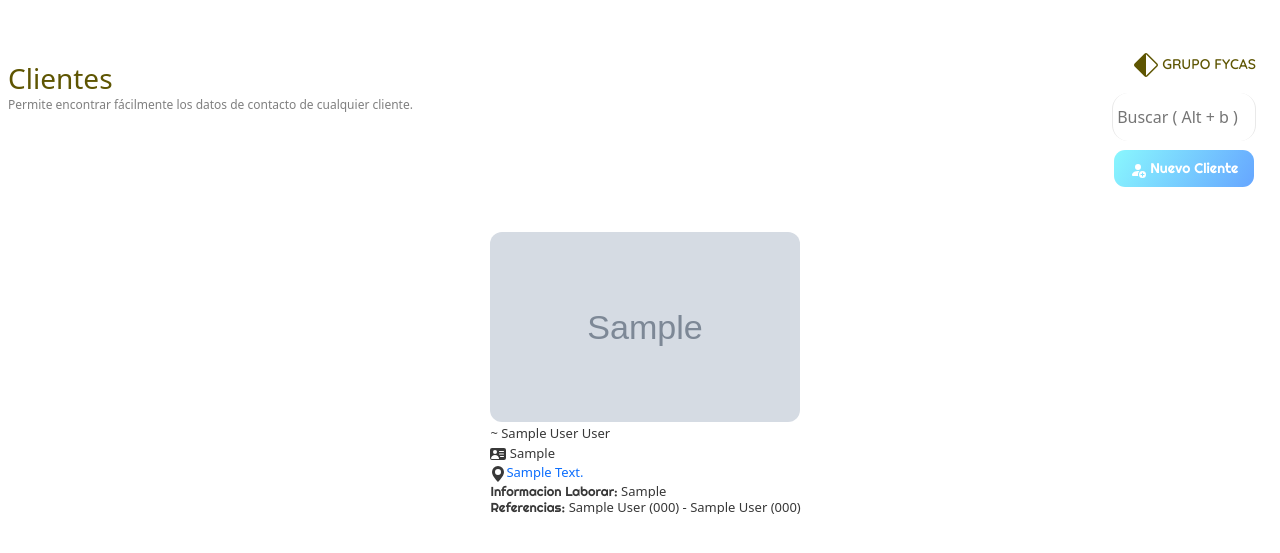
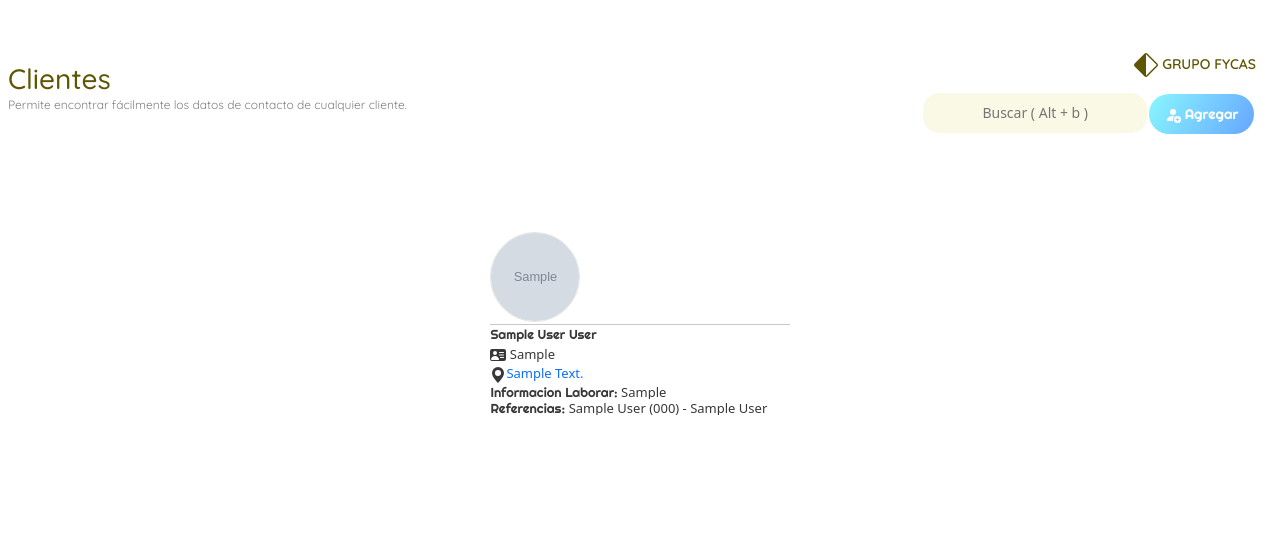
Before and after one commit to one-wandy/DevWandy, a Django app: page /list-customer in a window 1280 px wide. Shown: the top 553 px of the page. Run offline with Django 5.2, Linux system fonts and the light colour scheme; tables that the repository leaves empty hold one stand-in row (values such as "Sample post"); grey boxes marked "Sample" are stand-in pictures; some libraries are stand-ins or nearby versions; some web fonts are replaced.

Commit message:
Load-Requirement new desing

```diff
--- a/FyCas/Customer/models.py
+++ b/FyCas/Customer/models.py
@@ -14,8 +14,8 @@
     dni = models.CharField(max_length=100) #Numero de Identidad
     amount = models.IntegerField(null=True)#Monto
     no_account = models.IntegerField(default=0) #Numero de Cuenta
-    img1 = models.ImageField(upload_to="media/", blank=True, null=True)#Foto de Cedula delantera
-    img2 = models.ImageField(upload_to="media/", blank=True, null=True)#Foto de Cedula tracera
+    img1 = models.ImageField(upload_to="media/",  blank=True, null=True, default="media/img-default/img.png")#Foto de Cedula delantera
+    img2 = models.ImageField(upload_to="media/", blank=True, null=True, default="media/img-default/img.png")#Foto de Cedula tracera
     name_r1 = models.CharField(max_length=255,  )#Nombre
     name_r2 = models.CharField(max_length=255,  )#Nombre
     number_r1 = models.CharField(default="", max_length=30)#Numero local o Movile
--- a/FyCas/Customer/templates/base/base.html
+++ b/FyCas/Customer/templates/base/base.html
@@ -257,7 +257,6 @@
 {
       width: 210px;
       height: 150px;
-      border-radius: 12px;
       object-fit: cover;
 
 }
--- a/FyCas/Customer/templates/customer/list-customer.html
+++ b/FyCas/Customer/templates/customer/list-customer.html
@@ -3,6 +3,11 @@
 {% load static %}
 
 <style>
+      .img-border
+      {
+            border: #e4e4e4 1px solid;
+            margin-bottom: 2px;
+      }
       .referencias:hover{
             height: auto !important;
             transition: 0.10ms !important;
@@ -30,9 +35,10 @@
       #searching-config {
             padding: 0 !important;
             outline: none;
-            border: 1px rgb(233, 233, 233) solid !important;
-            border-bottom: 0 !important;
-            border-top: 0 !important;
+            border: 0px rgb(233, 233, 233) solid !important;
+            background-color: rgb(250, 249, 230);
+            border-bottom: 1px !important;
+            z-index: 2;
       }
       #searching-config:hover{
       }
@@ -71,10 +77,10 @@
 <div class=" m-2  d-flex  flex-wrap w-50" style=" height: 12rem;"  >
 
       <div class="d-flex w-100 mb-3 align-content-center flex-wrap">
-            <h3 class="p-0 m-0">
+            <h3 class="p-0 m-0" style="font-family: Quicksand, sans-serif;">
                   <i class="fi fi-brands-whatsapp"></i> Clientes
             </h3>
-            <p class="text-black-50 w-100  " style="font-size: 12px;">
+            <p class="text-black-50 w-100  " style="font-size: 12px; font-family: Quicksand, sans-serif;">
                   Permite encontrar fácilmente los datos de contacto de cualquier cliente.
             </p>
       </div>
@@ -93,14 +99,16 @@
                   </div>
             <label for="searching-config" id="label-config"><svg xmlns="http://www.w3.org/2000/svg" width="26" height="26" fill="currentColor" class="bi text-black-50 d-none bi-search mt-4 me-2 pt-1" viewBox="0 0 16 16">
             <path d="M11.742 10.344a6.5 6.5 0 1 0-1.397 1.398h-.001q.044.06.098.115l3.85 3.85a1 1 0 0 0 1.415-1.414l-3.85-3.85a1 1 0 0 0-.115-.1zM12 6.5a5.5 5.5 0 1 1-11 0 5.5 5.5 0 0 1 11 0"/>
-            </svg></label>
-            <input type="text"  style="min-height: 3rem; max-height: 3rem; width: 9rem;" class="form-search  p-3 ps-5  mt-3 m-0 mb-2"  id="searching-config" placeholder=" Buscar ( Alt + b ) ">
-          <div class="d-flex w-100 justify-content-end">
-            <a href="{% url "customer:add-customer" %}">
-                  <button class="border-0 text-white " style="background-image: linear-gradient(120deg, #89f7fe 0%, #66a6ff 100%);">                        <svg xmlns="http://www.w3.org/2000/svg" width="16" height="16" fill="currentColor" class="bi bi-person-fill-add" viewBox="0 0 16 16">
+      </svg></label>
+      <div class="d-flex w-100 mt-3 justify-content-end align-content-center flex-wrap">
+            <input type="text"  style="font-size: 14px; min-height: 2.5rem; max-height: 2.5rem; width: 14rem;" class="form-search text-center  p-3 ps-5  m-0 mb-2 "  id="searching-config" placeholder=" Buscar ( Alt + b ) ">
+            <a href="{% url "customer:add-customer" %}" class="d-flex align-content-center" >
+                  <button class="border-0 text-white " style="background-image: linear-gradient(120deg, #89f7fe 0%, #66a6ff 100%);
+                  max-height: 2.5rem !important;
+                  border-radius: 1.5rem;">                        <svg xmlns="http://www.w3.org/2000/svg" width="16" height="16" fill="currentColor" class="bi bi-person-fill-add" viewBox="0 0 16 16">
                               <path d="M12.5 16a3.5 3.5 0 1 0 0-7 3.5 3.5 0 0 0 0 7m.5-5v1h1a.5.5 0 0 1 0 1h-1v1a.5.5 0 0 1-1 0v-1h-1a.5.5 0 0 1 0-1h1v-1a.5.5 0 0 1 1 0m-2-6a3 3 0 1 1-6 0 3 3 0 0 1 6 0"/>
                               <path d="M2 13c0 1 1 1 1 1h5.256A4.5 4.5 0 0 1 8 12.5a4.5 4.5 0 0 1 1.544-3.393Q8.844 9.002 8 9c-5 0-6 3-6 4"/>
-                            </svg> Nuevo Cliente
+                            </svg> Agregar
                   </button>
             </a>
           </div>
@@ -112,21 +120,33 @@
 
       <ul id="list-customer" class="list-group m-1  list-group-flush ">
             {% for c in customer %}
-                  <li class="list-group-item bg-white  bg-opacity-75    mb-3 p-1 h-auto" style=" border-radius:1.5rem;  max-width: 20.2rem;">
+                  <li class="list-group-item bg-white  bg-opacity-75   mb-3 p-1 h-auto" style=" border-radius:1.5rem;  max-width: 20.2rem;  ">
                         <div class="d-flex  p-2" style="font-size: 14px !important;  ">
                               <div class="d-flex flex-wrap ">
                                     <div class="w-100">
                                           <a href="{% url "customer:detail-customer" c.id %}">
-                                                <img src="{{c.img1}}" style="width: 310px; min-height: 190px; border-radius: 12px; margin-right: 0.3rem;" alt="Imagen ccon Problemas" class="img object-fit-cover">
+                                                {% if c.img1.url == "/media/img-default/img.png" %}
+                                                <img src="{{c.img1}}" style="width: 90px; max-height: 90px;   border-radius: 12px; margin-right: 0.3rem;" alt="Imagen ccon Problemas" class="img overflow-visible rounded-circle object-fit-cover ">
+                                              {% else %}
+                                              <img src="{{c.img1}}" style="width: 90px; max-height: 90px;   border-radius: 12px; " alt="Imagen ccon Problemas" class="img rounded-circle object-fit-cover img-border">
+                                              {% endif %}
                                           </a>
+                                          <hr class='m-0 p-0'>
                                     </div>
                                           <!-- <img src="{{c.img2}}" style="width: 230px; height: 150px; border-radius: 12px; margin-right: 0.3rem;" alt="Imagen con" class="img object-fit-cover"> -->
                                     <div class="d-flex align-content-center flex-wrap datos" >
-                                          <span class="w-100"  style="font-size: 14px; " >
+                                          <span class="w-100 text-black"
+                                          style="font-size: 14px;
+                                          color: #383838;
+                                          font-family: Righteous, sans-serif;
+                                          font-size: 13px;
+                                          font-weight: 400; " >
                                                 <!-- <a href="{% url "customer:update-customer" c.id %}" class="d-flex "> -->
 
+
+
                                                <strong class="d-none">Nombre:</strong>
-                                               <span>~ {{ c.name}}
+                                               <span> {{ c.name}}
                                                 {{c.last_name}}
                                                 <!-- </a> -->
                                                 </span>
@@ -139,7 +159,7 @@
                                          <span class="w-100 address overflow-hidden d-flex" style="height: 1.2rem ">
                                           <strong class="">                                          <svg xmlns="http://www.w3.org/2000/svg" width="16" height="16" fill="currentColor" class="bi bi-geo-alt-fill" viewBox="0 0 16 16">
                                                 <path d="M8 16s6-5.686 6-10A6 6 0 0 0 2 6c0 4.314 6 10 6 10m0-7a3 3 0 1 1 0-6 3 3 0 0 1 0 6"/>
-                                              </svg> <span class=" "></span></strong> <a class="" style=" text-transform: capitalize;" href="https://www.google.com.do/maps/search/{{c.address}}">
+                                              </svg> <span class=" "></span></strong> <a class="" target="_blank" style=" text-transform: capitalize;" href="https://www.google.com.do/maps/search/{{c.address}}">
                                            {{c.address}}</a>
                                           </span>
                                           <span class="w-100 info-laboral overflow-hidden" style="height: 1rem;">
```
Also changed, not shown: FyCas/Customer/migrations/0026_alter_customer_img1_alter_customer_img2.py (added), FyCas/Customer/static/icons/doc.png (added), FyCas/Customer/static/icons/img.png (added), FyCas/Customer/static/icons/txt.png (added), FyCas/Customer/static/icons/xls.png (added), FyCas/media/img-default/img.png (added), FyCas/media/img.png (added), FyCas/media/img_87eELN6.png (added).
